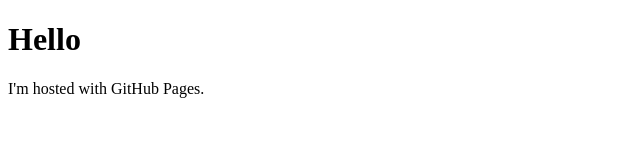
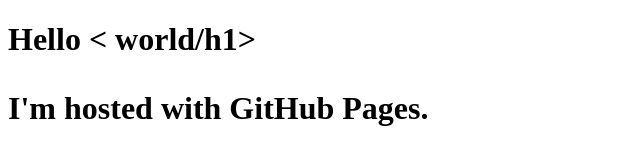
Before and after one commit to suryacoder22/suryacoder22.github.io, a plain HTML site: page index.html in a window 1280 px wide. Shown: the whole page, without its empty margins (0-640 px from the left). Drawn offline with Linux system fonts and the light colour scheme.

Commit message:
Update index.html

```diff
--- a/index.html
+++ b/index.html
@@ -1,7 +1,7 @@
 <!DOCTYPE html>
 <html>
 <body>
-<h1>Hello </h1>
+<h1>Hello < world/h1>
 <p>I'm hosted with GitHub Pages.</p>
 </body>
 </html>
```
